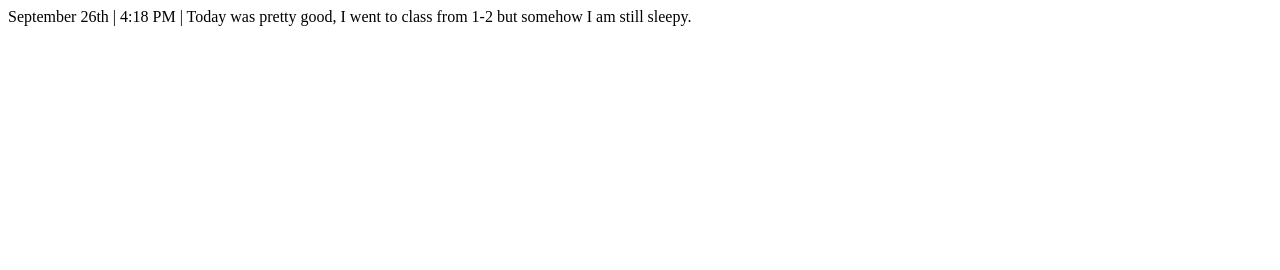
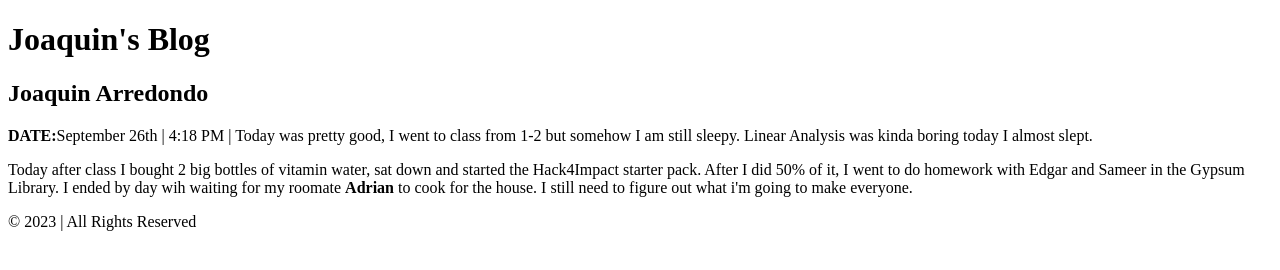
Before and after one commit to JoaquinArredondo/JoaquinArredondo.github.io, a plain HTML site: page blog.html in a window 1280 px wide. Drawn offline with Linux system fonts and the light colour scheme.

Commit message:
feat: added content to blog,contact,index,portfolio, and resume html files

```diff
--- a/blog.html
+++ b/blog.html
@@ -5,7 +5,37 @@
             Joaquin's Blog
         </title>
         <body>
-            September 26th | 4:18 PM | Today was pretty good, I went to class from 1-2 but somehow I am still sleepy.
+            <main>
+                <div class = "page-title">
+                  <h1>Joaquin's Blog</h1>
+                </div>
+
+                <div class = "navbar">
+                    <nav>
+                        <div class = "logo">
+                            <h1>Joaquin Arredondo</h1>
+                        </div>
+                    </nav>
+                </div>
+
+                <div class = "blog">
+                    <p>
+                        <strong>DATE:</strong><emc>September 26th | 4:18 PM |</emc> Today was pretty good,
+                        I went to class from 1-2 but somehow I am still sleepy. Linear Analysis was kinda boring today I almost slept.
+                    </p>
+
+                    <p>
+                        Today after class I bought 2 big bottles of vitamin water, sat down and started the Hack4Impact starter pack.
+                        After I did 50% of it, I went to do homework with Edgar and Sameer in the Gypsum Library. I ended by day wih waiting for my
+                        roomate <strong>Adrian</strong> to cook for the house. I still need to figure out what i'm going to make everyone.
+                    </p>
+                </div>
+            </main>
+
+            <div class = "footer">
+             <footer> © 2023 <Joaquin's Personal Website> | All Rights Reserved </footer>
+            </div>
+
         </body>
     </head>
 </html>
```
Also changed, not shown: contact.html (+6 -0 lines), index.html (+18 -3 lines), portfolio.html (+9 -1 lines), resume.html (+12 -1 lines).
